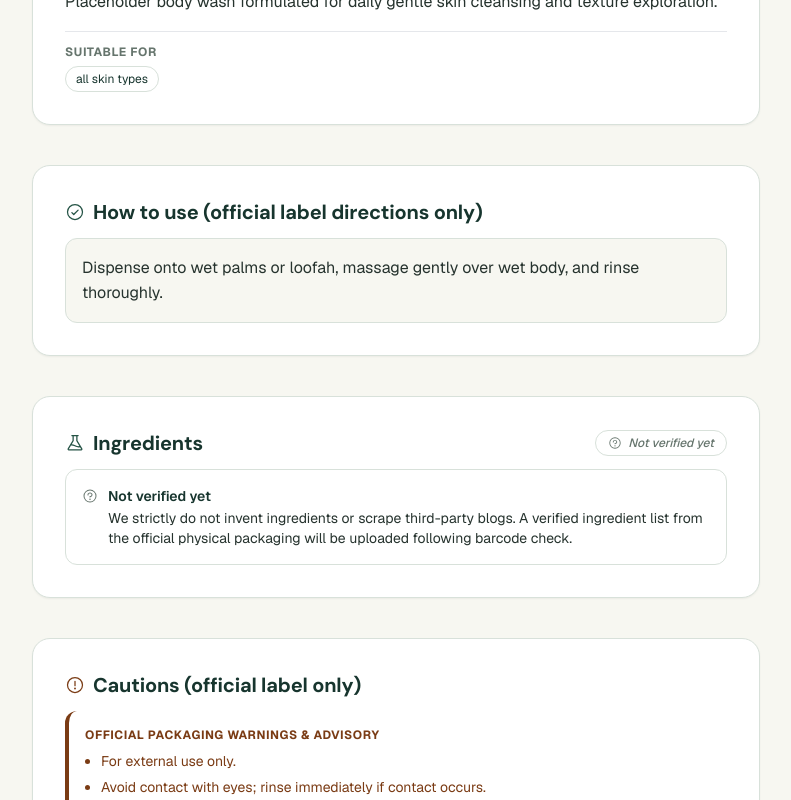
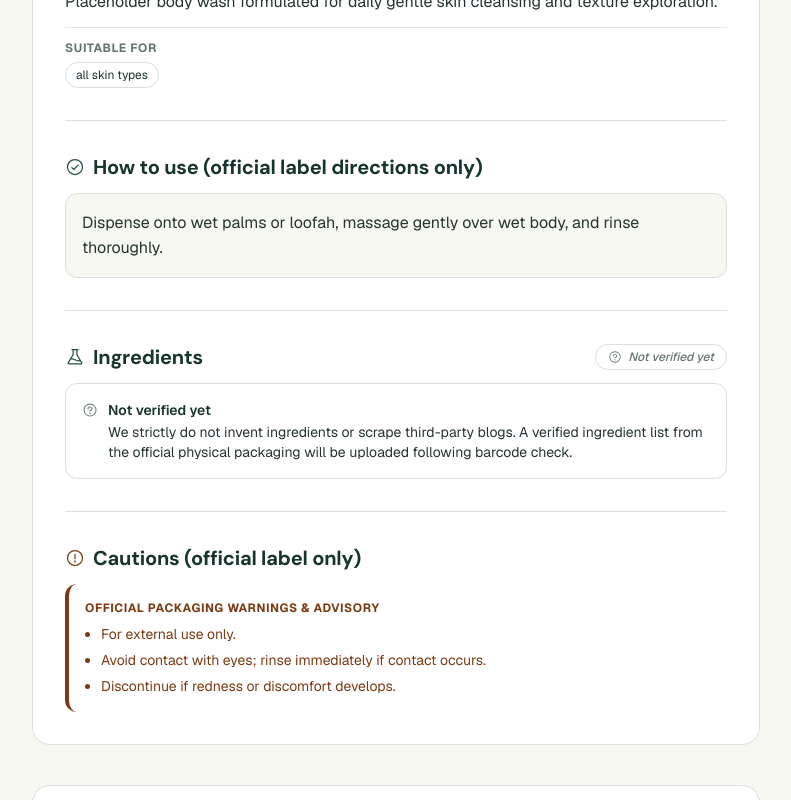
Before and after one commit to AnshulKaushal27/bodywise-match, a Next.js app in the folder apps/web/: page /products/demo-body-wash-a in a window 1280 px wide. Shown: the part 600-1400 px from the top of the page, without its empty margins (244-1035 px from the left). Built offline with nearby package versions, Linux system fonts and the light colour scheme.

Commit message:
refactor(design): results, product detail, and compare table layout

```diff
--- a/apps/web/app/products/[slug]/ProductDetailClient.tsx
+++ b/apps/web/app/products/[slug]/ProductDetailClient.tsx
@@ -291,8 +291,10 @@ export function ProductDetailClient({ product }: ProductDetailClientProps) {
           </div>
         </section>
 
+        {/* ================= CORE PRODUCT SPECIFICATIONS ================= */}
+        <div className="rounded-card bg-surface border border-border shadow-ambient p-6 md:p-8 space-y-8 divide-y divide-border">
           {/* ================= 2. "INTENDED USE (FROM OFFICIAL DESCRIPTION)" ================= */}
-        <section aria-labelledby="intended-use" className="p-6 md:p-8 rounded-card bg-surface border border-border shadow-sm">
+          <section aria-labelledby="intended-use" className="space-y-3">
             <div className="flex items-center gap-2 mb-3">
               <FileText className="w-5 h-5 text-brand-evergreen" weight="regular" aria-hidden="true" />
               <h2 id="intended-use" className="font-display font-bold text-lg md:text-xl text-brand-deep tracking-tight">
@@ -322,7 +324,7 @@ export function ProductDetailClient({ product }: ProductDetailClientProps) {
           </section>
 
           {/* ================= 3. "HOW TO USE (OFFICIAL LABEL DIRECTIONS ONLY)" ================= */}
-        <section aria-labelledby="how-to-use" className="p-6 md:p-8 rounded-card bg-surface border border-border shadow-sm">
+          <section aria-labelledby="how-to-use" className="pt-8 space-y-3">
             <div className="flex items-center gap-2 mb-3">
               <CheckCircle className="w-5 h-5 text-brand-evergreen" weight="regular" aria-hidden="true" />
               <h2 id="how-to-use" className="font-display font-bold text-lg md:text-xl text-brand-deep tracking-tight">
@@ -335,7 +337,7 @@ export function ProductDetailClient({ product }: ProductDetailClientProps) {
           </section>
 
           {/* ================= 4. "INGREDIENTS" (only if sourced, else "Not verified yet") ================= */}
-        <section aria-labelledby="ingredients-heading" className="p-6 md:p-8 rounded-card bg-surface border border-border shadow-sm">
+          <section aria-labelledby="ingredients-heading" className="pt-8 space-y-3">
             <div className="flex items-center justify-between gap-3 mb-3">
               <div className="flex items-center gap-2">
                 <Flask className="w-5 h-5 text-brand-evergreen" weight="regular" aria-hidden="true" />
@@ -385,7 +387,7 @@ export function ProductDetailClient({ product }: ProductDetailClientProps) {
           </section>
 
           {/* ================= 5. "CAUTIONS" (official label only) ================= */}
-        <section aria-labelledby="cautions-heading" className="p-6 md:p-8 rounded-card bg-surface border border-border shadow-sm">
+          <section aria-labelledby="cautions-heading" className="pt-8 space-y-3">
             <div className="flex items-center gap-2 mb-3">
               <WarningCircle className="w-5 h-5 text-caution-text" weight="regular" aria-hidden="true" />
               <h2 id="cautions-heading" className="font-display font-bold text-lg md:text-xl text-brand-deep tracking-tight">
@@ -410,6 +412,7 @@ export function ProductDetailClient({ product }: ProductDetailClientProps) {
               </p>
             )}
           </section>
+        </div>
 
         {/* ================= 6. "WHY IT MATCHED / WHY IT MAY NOT" (ONLY when arriving from a session) ================= */}
         {sessionNeeds && (
```
Also changed, not shown: 1 other file (tests, documents, lock files or other folders). Lines whose indentation alone changed are shown as unchanged.
